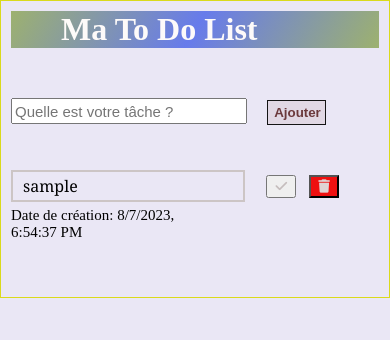
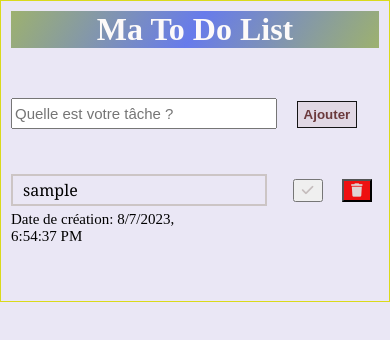
Before and after one commit to M-BEDH/To-Do-List, a React (Create React App) app: page / in a window 390 px wide. Both pictures are taken after typing "Sample" into the empty fields and a click on the button "Ajouter". Shown: the top 340 px of the page. Built offline with nearby package versions, Linux system fonts and the light colour scheme.

Commit message:
Amélioration responsive

```diff
--- a/src/style/Todo.css
+++ b/src/style/Todo.css
@@ -9,10 +9,10 @@ body {
 h1 {
     background: linear-gradient(120deg, rgb(157, 177, 111), rgb(103, 123, 235), rgb(157, 177, 111));
     color: rgba(255, 252, 250, 0.986);
-    padding-left: 100px;
     margin-bottom: 50px;
     margin-top: 0;
-    font-family: 'Lumanosimo', cursive;
+    font-family: 'Lumanosimo', cursive, sans serif;
+    text-align: center;
 }
 
 .inputResponsive {
@@ -47,31 +47,18 @@ ul {
 }
 
 
-@media screen and (min-width: 350px) and (max-width: 569px) {
-    h1 {
-        padding-left: 50px;
+@media screen and (min-width: 340px) and (max-width: 569px) {
+    .ajouter {
+        width: 60px;
+        height: 27px;
+
     }
-
-    input {
-        width: 210px;
-        height: 20px;
-    }
-
-    .ajouter {
-        width: 59px;
+    .inputResponsive {
+        width:70%;
         height: 25px;
-    }
-
-    .inputResponsive {
-        width: 62%;
         font-size: 15px;
         display: inline;
     }
-
-    .inputResponsive:focus-visible {
-        border-color: black;
-    }
-
     .inputDesktop {
         display: none;
     }
--- a/src/style/TodoItem.css
+++ b/src/style/TodoItem.css
@@ -64,73 +64,25 @@ li.completed span {
     padding-right: 5px;
 }
 
-.MuiFormControl-root ::placeholder {
-    font-size: 15px;
-}
 
-.MuiButtonBase-root {
-    position: absolute;
-    top: -10px;
-}
-
-svg {
-    color: rgb(78, 155, 243);
-    position: absolute;
-    top: 6px;
-    right: 10px;
-}
-
-.css-o9k5xi-MuiInputBase-root-MuiOutlinedInput-root:hover .MuiOutlinedInput-notchedOutline {
-    border-color: rgb(78, 155, 243) !important;
-    border: 1px solid;
-    padding-right: 20px;
-}
-
-.css-nxo287-MuiInputBase-input-MuiOutlinedInput-input {
-    padding: 2px 10px !important;
-}
-
-
-@media screen and (min-width: 350px) and (max-width: 569px) {
+@media screen and (min-width: 340px) and (max-width: 569px) {
     li {
+        width: 75%;
         padding-left: 10px;
         font-size: 16px;
         overflow: auto;
     }
-.date{
+.date {
     width: 200px;
     font-size: 15px;
     position: relative;
     top: -15px;
 }
     .toggle-complete {
-        right: 13%;
+        right: 5%;
     }
 
     .delete {
-        right: 0%;
-    }
-
-    .css-1u3bzj6-MuiFormControl-root-MuiTextField-root {
-        width: 150px;
-    }
-
-    .css-9ddj71-MuiInputBase-root-MuiOutlinedInput-root {
-        height: 25px;
+        right: -10%;
     }
 }
-    .toggle-complete {
-        right: 13%;
-    }
-
-    .delete {
-        right: 0%;
-    }
-
-    .css-1u3bzj6-MuiFormControl-root-MuiTextField-root {
-        width: 150px;
-    }
-
-    .css-9ddj71-MuiInputBase-root-MuiOutlinedInput-root {
-        height: 25px;
-    }
```
